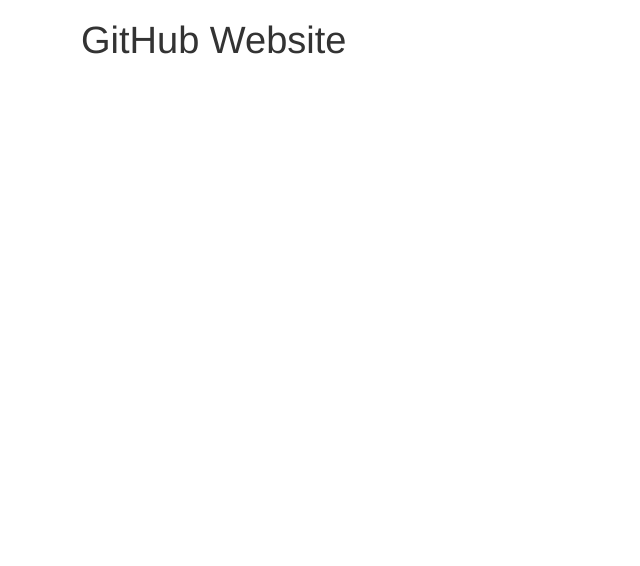
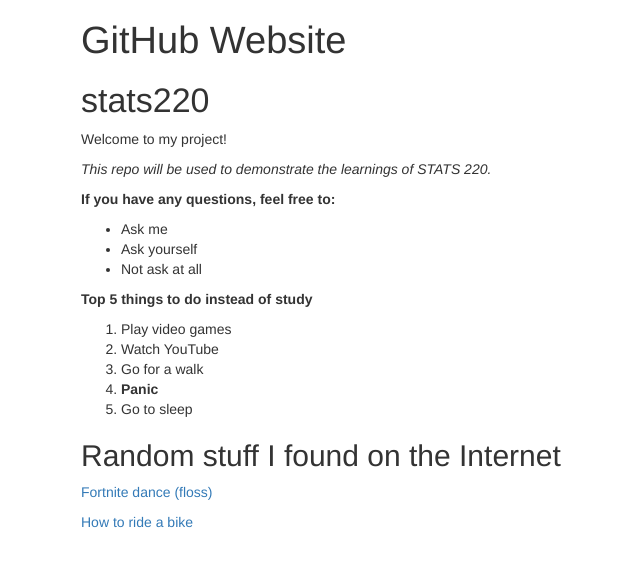
Before and after one commit to TupzOG/stats220, a plain HTML site: page index.html in a window 1280 px wide. Shown: the whole page, without its empty margins (104-744 px from the left). Drawn offline with nearby package versions, Linux system fonts and the light colour scheme; some packages are replaced by stand-ins of ours.

Commit message:
Add files via upload

```diff
--- a/index.html
+++ b/index.html
@@ -353,7 +353,33 @@ display: none;
 </div>
 
 
-
+<div id="stats220" class="section level1">
+<h1>stats220</h1>
+<p>Welcome to my project!</p>
+<p><em>This repo will be used to demonstrate the learnings of STATS
+220.</em></p>
+<p><strong>If you have any questions, feel free to:</strong></p>
+<ul>
+<li>Ask me</li>
+<li>Ask yourself</li>
+<li>Not ask at all</li>
+</ul>
+<p><strong>Top 5 things to do instead of study</strong></p>
+<ol style="list-style-type: decimal">
+<li>Play video games</li>
+<li>Watch YouTube</li>
+<li>Go for a walk</li>
+<li><strong>Panic</strong></li>
+<li>Go to sleep</li>
+</ol>
+<div id="random-stuff-i-found-on-the-internet" class="section level2">
+<h2>Random stuff I found on the Internet</h2>
+<p><a href="https://www.icegif.com/wp-content/uploads/2023/04/icegif-865.gif">Fortnite
+dance (floss)</a></p>
+<p><a href="https://www.bikeready.govt.nz/adults/tips-for-everyday-bike-riding-beginners-to-advanced/beginners-tips-to-riding-a-bike/">How
+to ride a bike</a></p>
+</div>
+</div>
 
 
 
```
